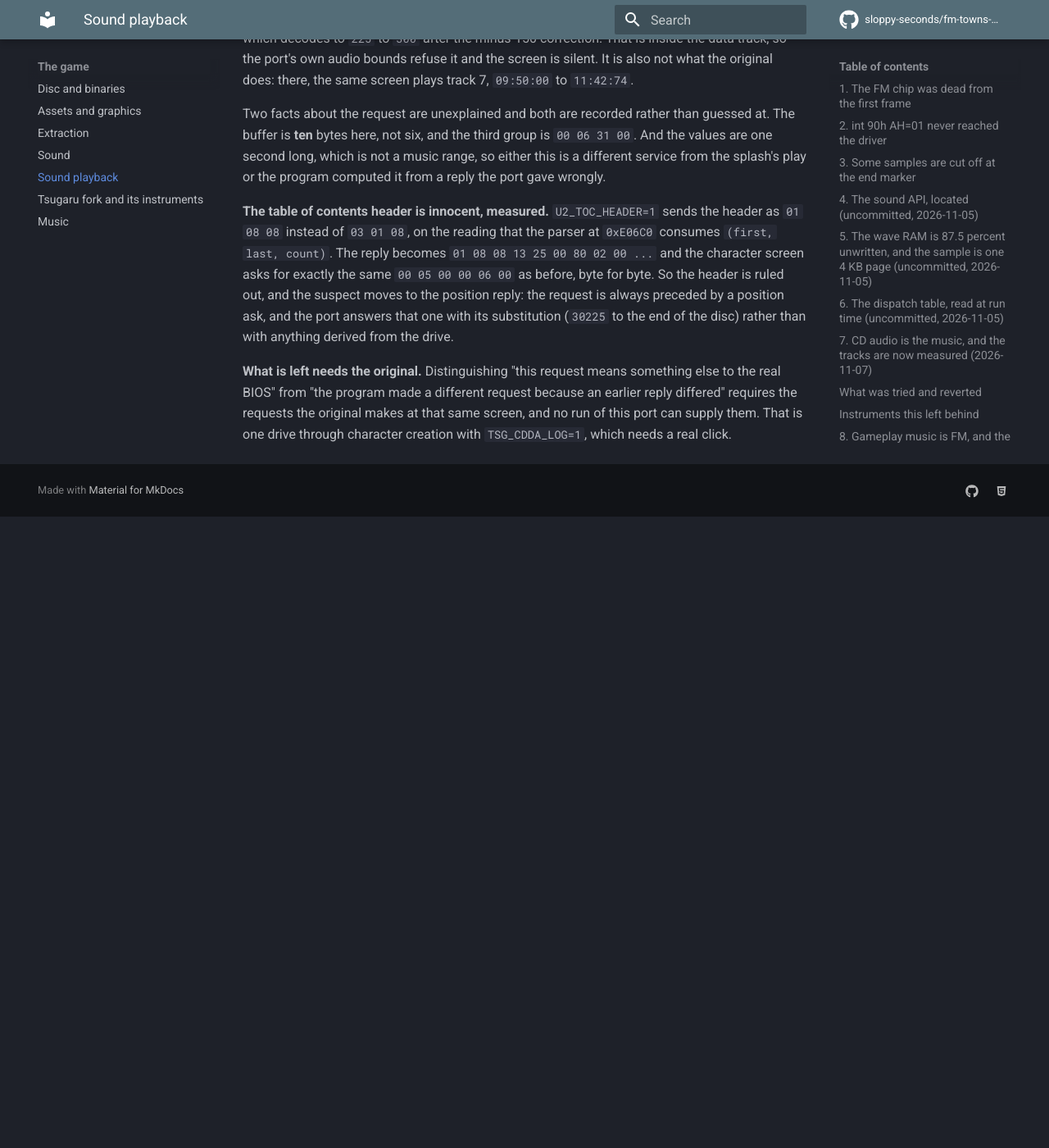
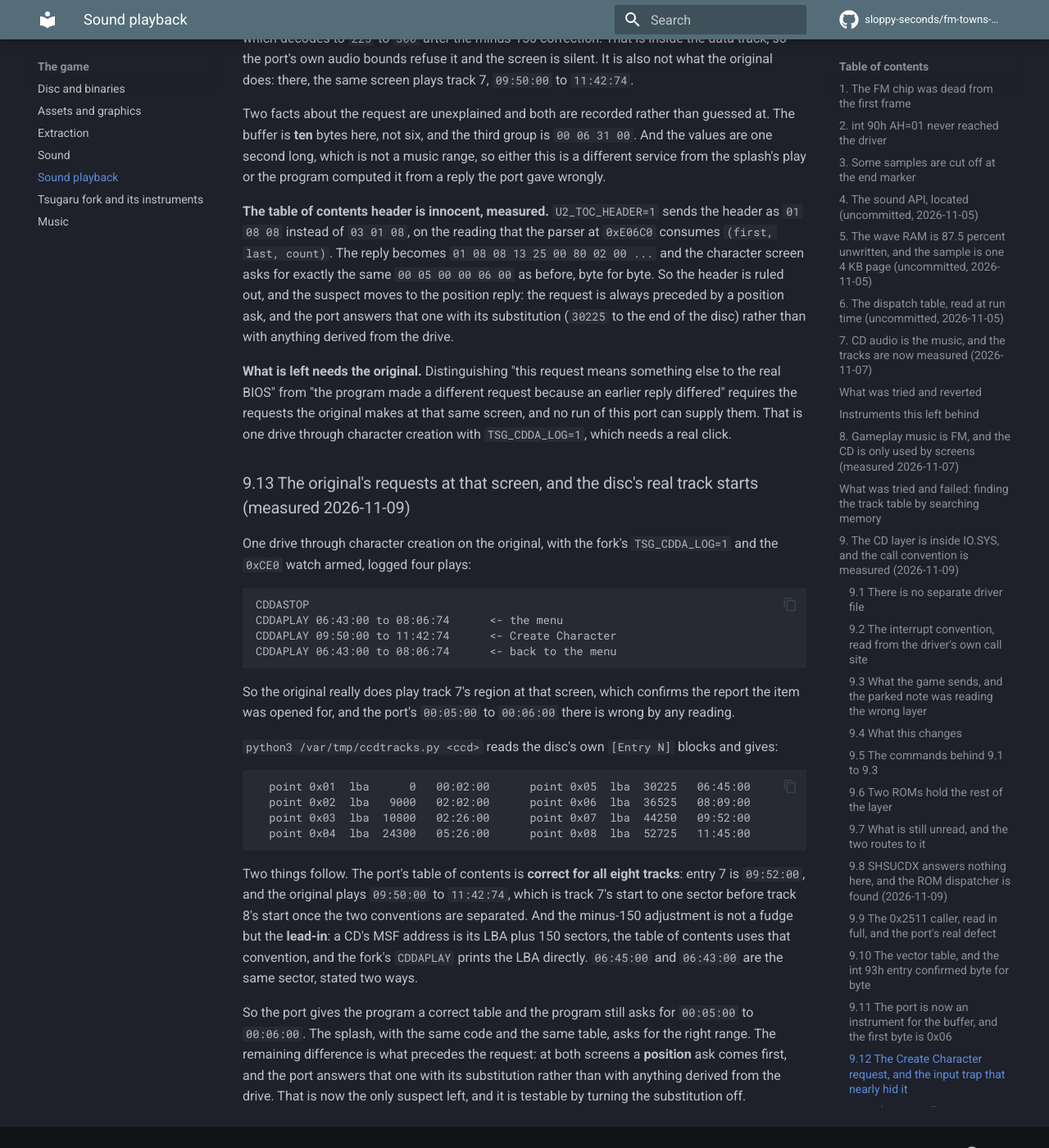
Before and after one commit to sloppy-seconds/fm-towns-ultima, an MkDocs documentation site: the page built from docs/audio-playback.md, in a window 1280 px wide and 1400 px high, scrolled down 16717 px. Shown: the whole window at 82% size. Built offline with MkDocs 1.6.1 and Material for MkDocs 9.7.7, drawn with Linux system fonts in a browser that asks for light colours; comment, search, counter and statistics services are not loaded; before the commit the page ends 17347 px from its top, so only the background shows below that; some of the changed text lies outside the part shown.

Commit message:
plan 5p: the original's log confirms track 7, and the lead-in explains the minus 150
Paul drove character creation on the original with the CD log and the 0xCE0 watch armed. Four plays: menu 06:43:00 to 08:06:74, Create
Character 09:50:00 to 11:42:74, back to the menu. So the original really plays track 7's region there and the port's 00:05:00 to 00:06:00 is
wrong by any reading.

Read the disc's own entry table for the first time: track 7 starts at LBA 44250, which is 09:52:00 with the lead-in, and the original
plays 44250 to 52724, one sector before track 8 at 52725. So the port's table of contents is correct for all eight tracks, and what I called
a minus-150-sector correction is simply the CD lead-in: a disc's MSF address is its LBA plus 150, and the fork prints the LBA. 06:45:00 and
06:43:00 are the same sector.

That leaves the position service as the only suspect, because it precedes the request on both screens and the port answers it with its
substitution. The next step is the same create route with U2_CD_NOFALLBACK=1, which is port-side and needs nobody.

````diff
--- a/docs/audio-playback.md
+++ b/docs/audio-playback.md
@@ -599,3 +599,36 @@
 **What is left needs the original.** Distinguishing "this request means something else to the real BIOS" from "the program made a
 different request because an earlier reply differed" requires the requests the original makes at that same screen, and no run of this
 port can supply them. That is one drive through character creation with `TSG_CDDA_LOG=1`, which needs a real click.
+
+### 9.13 The original's requests at that screen, and the disc's real track starts (measured 2026-11-09)
+
+One drive through character creation on the original, with the fork's `TSG_CDDA_LOG=1` and the `0xCE0` watch armed, logged four plays:
+
+```
+CDDASTOP
+CDDAPLAY 06:43:00 to 08:06:74      <- the menu
+CDDAPLAY 09:50:00 to 11:42:74      <- Create Character
+CDDAPLAY 06:43:00 to 08:06:74      <- back to the menu
+```
+
+So the original really does play track 7's region at that screen, which confirms the report the item was opened for, and the port's
+`00:05:00` to `00:06:00` there is wrong by any reading.
+
+`python3 /var/tmp/ccdtracks.py <ccd>` reads the disc's own `[Entry N]` blocks and gives:
+
+```
+  point 0x01  lba      0   00:02:00      point 0x05  lba  30225   06:45:00
+  point 0x02  lba   9000   02:02:00      point 0x06  lba  36525   08:09:00
+  point 0x03  lba  10800   02:26:00      point 0x07  lba  44250   09:52:00
+  point 0x04  lba  24300   05:26:00      point 0x08  lba  52725   11:45:00
+```
+
+Two things follow. The port's table of contents is **correct for all eight tracks**: entry 7 is `09:52:00`, and the original plays
+`09:50:00` to `11:42:74`, which is track 7's start to one sector before track 8's start once the two conventions are separated. And the
+minus-150 adjustment is not a fudge but the **lead-in**: a CD's MSF address is its LBA plus 150 sectors, the table of contents uses that
+convention, and the fork's `CDDAPLAY` prints the LBA directly. `06:45:00` and `06:43:00` are the same sector, stated two ways.
+
+So the port gives the program a correct table and the program still asks for `00:05:00` to `00:06:00`. The splash, with the same code and
+the same table, asks for the right range. The remaining difference is what precedes the request: at both screens a **position** ask comes
+first, and the port answers that one with its substitution rather than with anything derived from the drive. That is now the only suspect
+left, and it is testable by turning the substitution off.
--- a/docs/plan-port.md
+++ b/docs/plan-port.md
@@ -1805,14 +1805,13 @@
 `EDX`, `ESI` and `EDI` from the block at `0xe34` and executes `int 0x21`, then writes the registers and the carry flag back to
 `0xe50`. It is a register image, and `0x250F` and `0x2511` are `int 21h` `AX` values, neither of which appears as a constant anywhere
 in `IO.SYS` or the game image.
-5. **Get the original's requests at the Create Character screen.** The service word, the buffer contents and the minus-150 correction are
-all measured, and two suspects have been ruled out on the way: the table of contents header (`U2_TOC_HEADER=1`, which sends `01 08 08`
-instead of `03 01 08`, leaves the screen's request byte for byte identical) and the port's own decoding, which is the same code that gets
-the splash right. What remains is that the character screen asks `00:05:00` to `00:06:00`, a one-second window inside the data track,
-where the original plays track 7. Deciding whether that request means something else to the real BIOS, or whether the program made a
-different request because an earlier reply differed, needs the original's own requests at that screen. That is one drive through
-character creation with `TSG_CDDA_LOG=1`, and it needs a person at the emulator. Autonomy: `BLOCKED ON HUMAN` for that one run, autonomous
-for everything after it.
+5. **Test the position substitution at the Create Character screen.** The original's log settles the target: it plays `09:50:00` to
+`11:42:74` there, which is track 7's start to one sector before track 8's (`docs/audio-playback.md` 9.13). The port's table of contents is
+correct for all eight tracks, and the minus-150 adjustment is the CD lead-in rather than a fudge, so the table is not the suspect. What is
+left is the **position** service, which the port answers with its substitution. Run the same create route with `U2_CD_NOFALLBACK=1` and
+compare the request: if it changes, the substitution misleads the program and the fix is to answer position from the drive. If it does not,
+the request is built from something else on that screen and the next step is a monitor on the game's table at `0xCE0` during a create run.
+Both are port-side and autonomous, and the original's run is done: its log is `/home/paul/Downloads/ut-towns/cddacreate.log`.
 6. **Verify, then delete the workarounds.** With `U2_CD_NOFALLBACK=1` the character screen must play track 7 and the splash must still
 play track 5. Then remove the position substitution, the `U2_CD_NOFALLBACK` switch, the BCD table of contents and `to_msf_bcd` if they
 are unused, and the hand-written CD cases the new code replaces.
````
